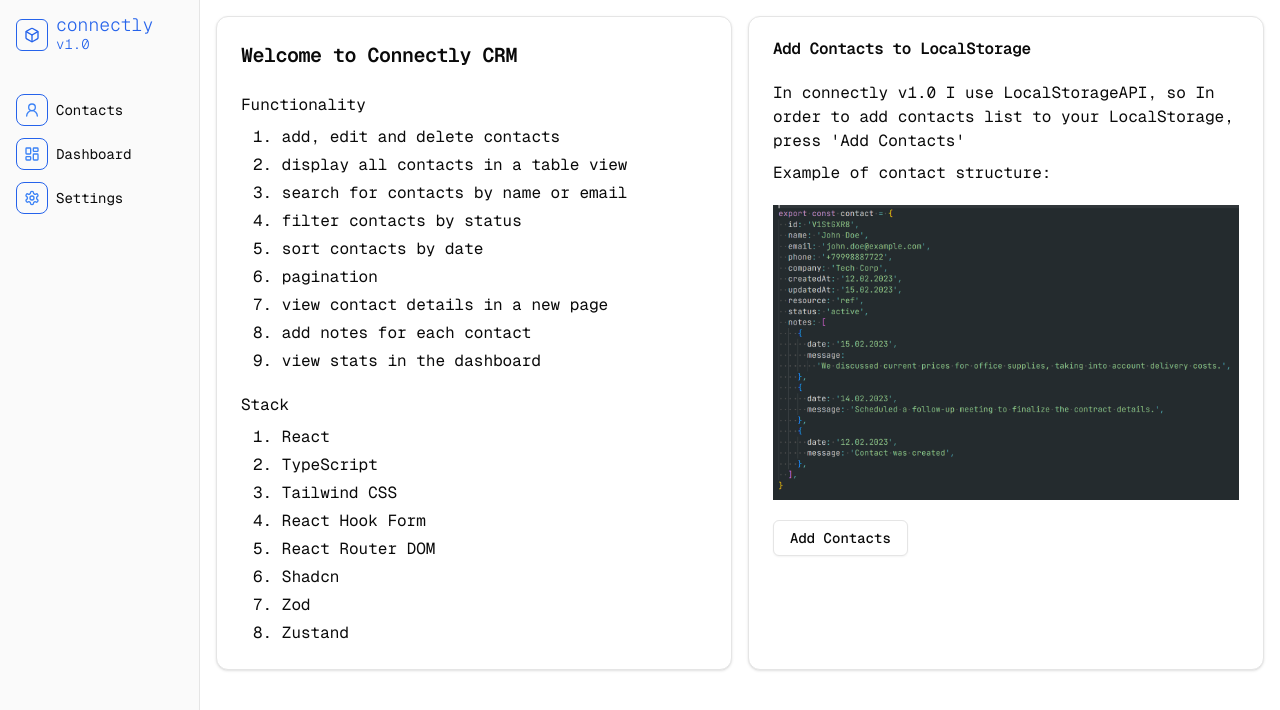
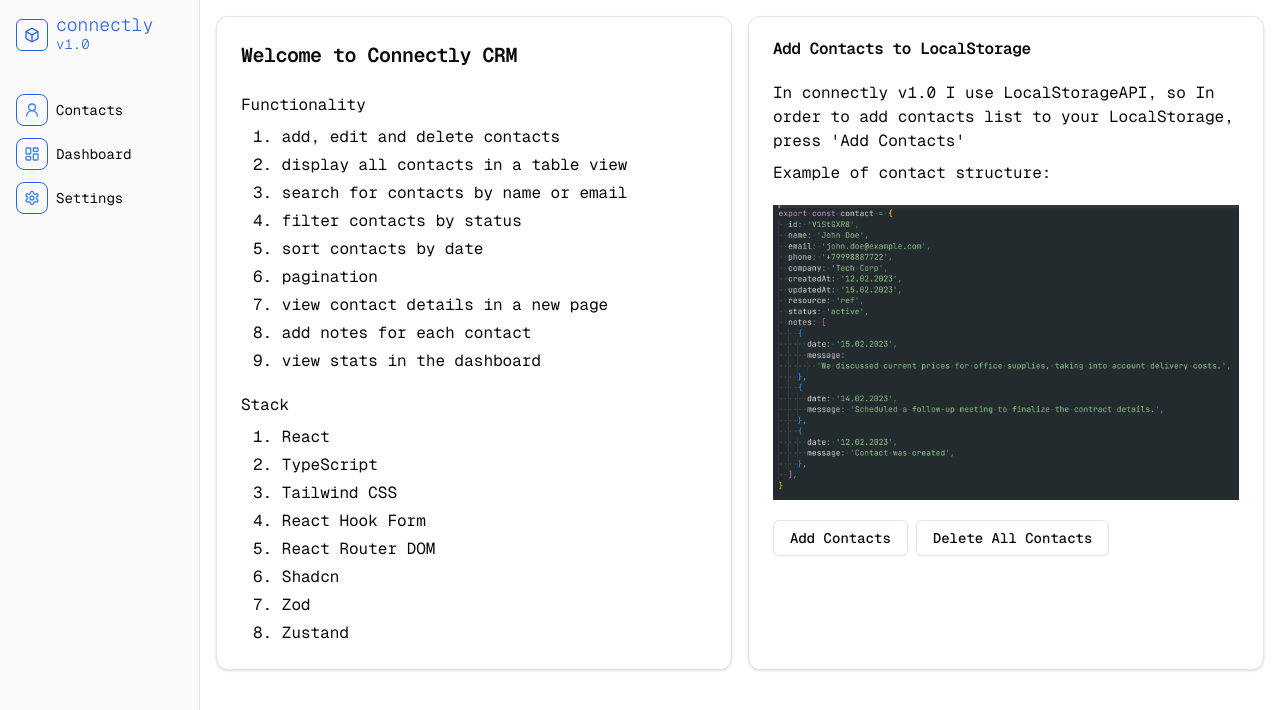
Before and after one commit to smolinartem/connectly, a React (Vite) app: page / in a window 1280 px wide. Shown: the top 710 px of the page. Built offline with nearby package versions, Linux system fonts and the light colour scheme.

Commit message:
feat: add delete-all-contacts button, bag fix in pagination and contacts list load befor render contact page

```diff
--- a/src/hooks/usePagination.tsx
+++ b/src/hooks/usePagination.tsx
@@ -1,4 +1,4 @@
-import { useState } from 'react'
+import { useEffect, useState } from 'react'
 
 interface UsePaginationProps<T> {
   items: T[]
@@ -23,6 +23,13 @@ function usePagination<T>({ items, itemsPerPage }: UsePaginationProps<T>): UsePa
   // Вычисляем общее количество страниц
   const totalPages = Math.ceil(items.length / itemsPerPage)
 
+  // Если текущая страница больше общего количества страниц, сбрасываем на первую
+  useEffect(() => {
+    if (currentPage > totalPages && totalPages > 0) {
+      setCurrentPage(1)
+    }
+  }, [currentPage, totalPages])
+
   return {
     currentItems,
     currentPage,
--- a/src/pages/contacts.tsx
+++ b/src/pages/contacts.tsx
@@ -1,4 +1,4 @@
-import { useState } from 'react'
+import { useEffect, useState } from 'react'
 import usePagination from '@/hooks/usePagination'
 import useFilteredContacts from '@/hooks/useFilteredContacts'
 import useContactStore from '@/store/contactStore'
@@ -13,7 +13,12 @@ import { Button } from '@/components/ui/button'
 
 export default function Contacts() {
   const [isAddContactDialog, setIsAddContactDialog] = useState(false)
-  const { contacts } = useContactStore()
+
+  const { contacts, updateContacts } = useContactStore()
+
+  useEffect(() => {
+    updateContacts()
+  }, [updateContacts])
 
   const {
     filteredContacts,
@@ -48,7 +53,13 @@ export default function Contacts() {
         </Button>
       </div>
       <ContactsTable contacts={currentItems} />
-      <Pagination currentPage={currentPage} totalPages={totalPages} onPageChange={setCurrentPage} />
+      {contacts.length > 0 && (
+        <Pagination
+          currentPage={currentPage}
+          totalPages={totalPages}
+          onPageChange={setCurrentPage}
+        />
+      )}
     </section>
   )
 }
--- a/src/pages/home-page.tsx
+++ b/src/pages/home-page.tsx
@@ -8,6 +8,10 @@ export default function HomePage() {
   const handleAddContacts = () => {
     saveContactsToLocalStorage(contacts)
   }
+  const handleDeleteContacts = () => {
+    saveContactsToLocalStorage([])
+  }
+
   return (
     <section className='p-4'>
       <div className='grid grid-cols-2 gap-4'>
@@ -59,9 +63,22 @@ export default function HomePage() {
             <div className=' mb-5'>
               <img src={ContactImage} />
             </div>
-            <Button onClick={() => handleAddContacts()} variant='outline'>
-              Add Contacts
-            </Button>
+            <div className='flex gap-2'>
+              <Button
+                className='active:font-bold active:border-stone-900'
+                onClick={() => handleAddContacts()}
+                variant='outline'
+              >
+                Add Contacts
+              </Button>
+              <Button
+                className='active:font-bold active:border-stone-900'
+                onClick={() => handleDeleteContacts()}
+                variant='outline'
+              >
+                Delete All Contacts
+              </Button>
+            </div>
           </CardContent>
         </Card>
       </div>
--- a/src/store/contactStore.ts
+++ b/src/store/contactStore.ts
@@ -4,13 +4,14 @@ import { create } from 'zustand'
 
 interface ContactStore {
   contacts: ContactType[]
+  updateContacts: () => void
   addContact: (contact: ContactType) => void
   updateContact: (id: string, updatedContact: Partial<ContactType>) => void
   deleteContact: (id: string) => void
 }
 
 // Функция для получения контактов из localStorage
-const getInitialContacts = (): ContactType[] => {
+export const getInitialContacts = (): ContactType[] => {
   const storedContacts = localStorage.getItem('contacts')
   return storedContacts ? JSON.parse(storedContacts) : []
 }
@@ -22,6 +23,7 @@ export const saveContactsToLocalStorage = (contacts: ContactType[]) => {
 
 const useContactStore = create<ContactStore>((set) => ({
   contacts: getInitialContacts(),
+  updateContacts: () => set({ contacts: getInitialContacts() }),
 
   // Добавление контакта
   addContact: (contact) =>
```
